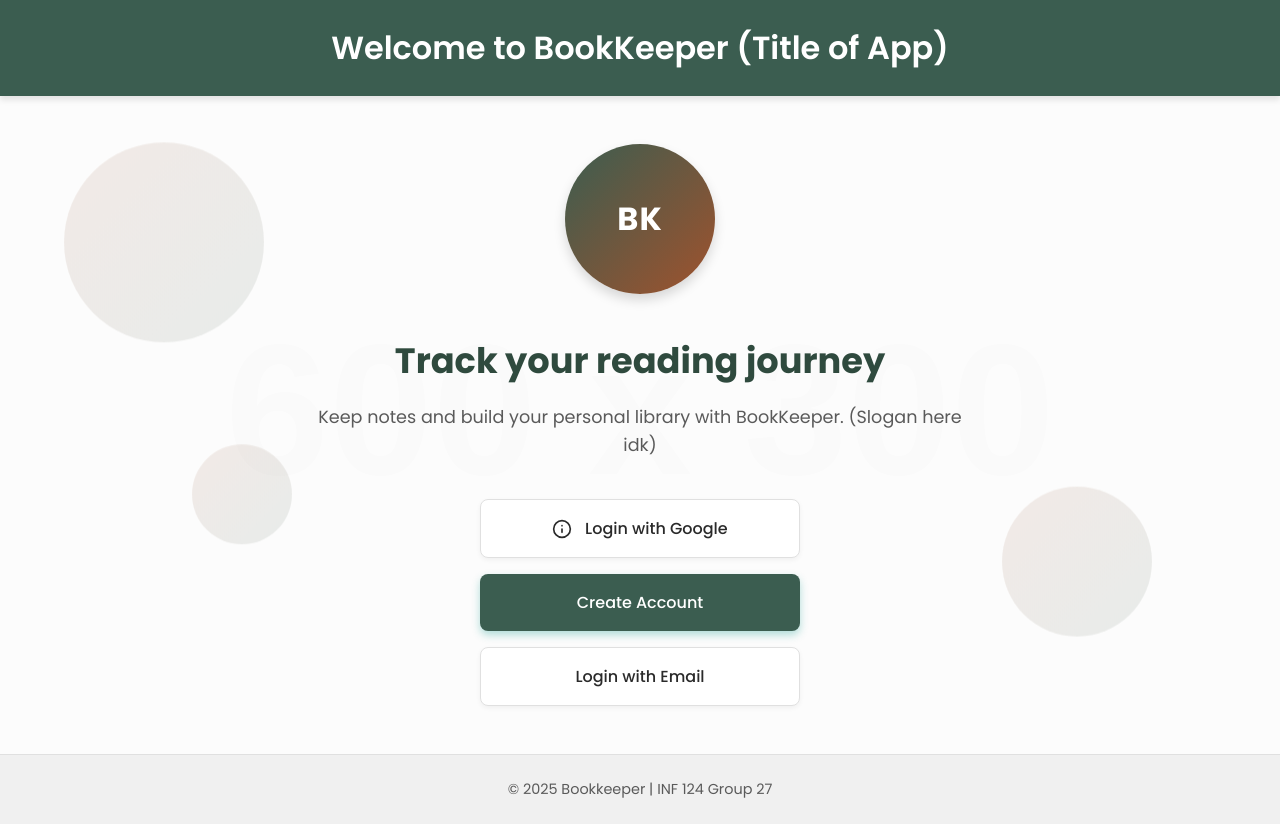
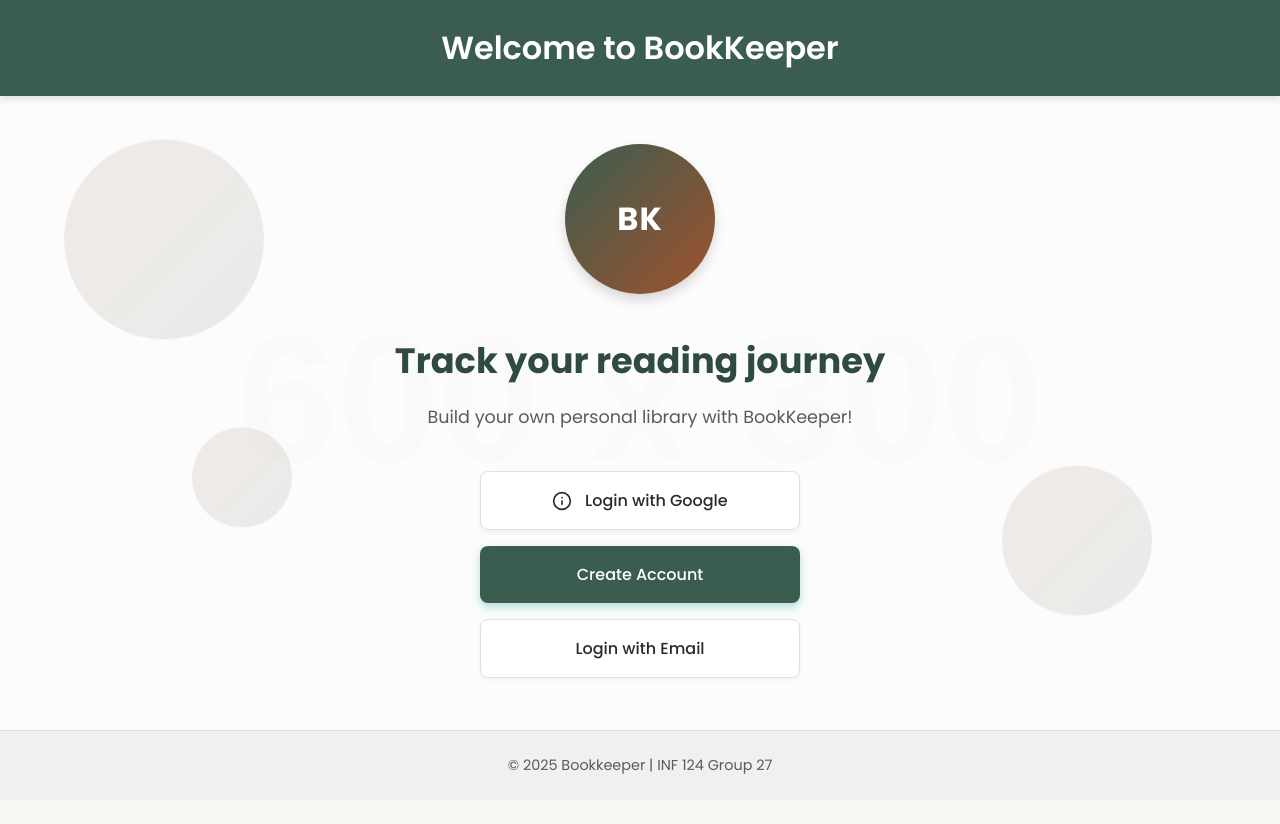
Before and after one commit to StevenGorlicki/124BookKeeper, a React (Create React App) app in the folder bookkeeper/: page / in a window 1280 px wide. After the commit the page ends 800 px from the top, so only its background shows below. Built offline with nearby package versions, Linux system fonts and the light colour scheme.

Commit message:
fixed some things need to fix google button posiiton and positioning of header button order

```diff
--- a/bookkeeper/src/pages/Welcome.js
+++ b/bookkeeper/src/pages/Welcome.js
@@ -5,7 +5,7 @@ function Welcome() {
   return (
     <div className="welcome-container">
       <header>
-        <h1>Welcome to BookKeeper (Title of App)</h1>
+        <h1>Welcome to BookKeeper</h1>
       </header>
 
       <div className="main-content">
@@ -20,8 +20,7 @@ function Welcome() {
         <div className="welcome-text">
           <h2>Track your reading journey</h2>
           <p>
-            Keep notes and build your personal library with BookKeeper.
-            (Slogan here idk)
+            Build your own personal library with BookKeeper!
           </p>
         </div>
 
--- a/bookkeeper/src/reusableItems/Header.css
+++ b/bookkeeper/src/reusableItems/Header.css
@@ -26,7 +26,7 @@
   width: 48px;
   height: 48px;
   border-radius: 50%;
-  background: linear-gradient(135deg, var(--primary), var(--secondary));
+  background: linear-gradient(135deg,  #283e34, var(--secondary));
   display: flex;
   align-items: center;
   justify-content: center;
--- a/bookkeeper/src/reusableItems/Header.js
+++ b/bookkeeper/src/reusableItems/Header.js
@@ -19,7 +19,7 @@ function Header() {
               <path d="M6.5 2H20v20H6.5A2.5 2.5 0 0 1 4 19.5v-15A2.5 2.5 0 0 1 6.5 2z" />
             </svg>
           </div>
-          <span className="header-logo-text">Bookkeeper</span>
+          <span className="header-logo-text">BookKeeper</span>
         </a>
 
         <div className="search-bar">
```
